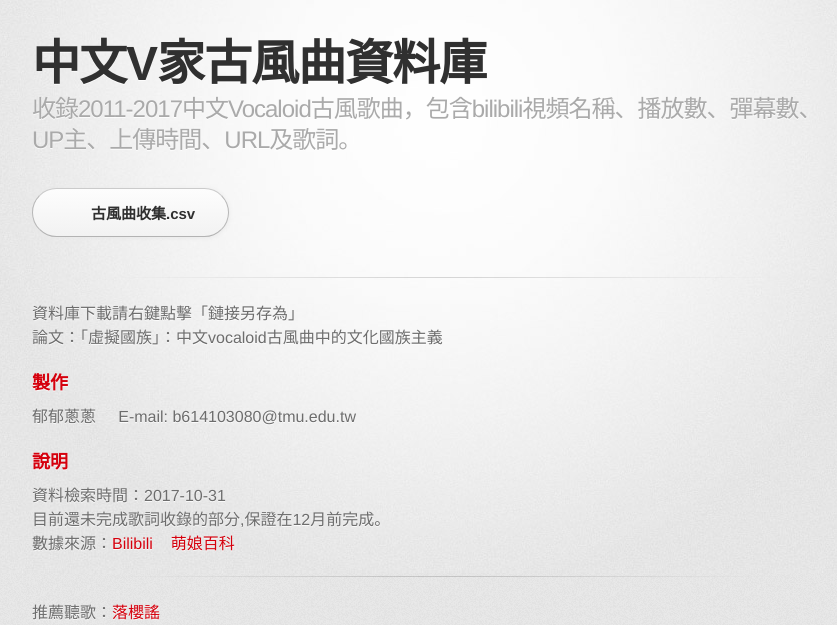
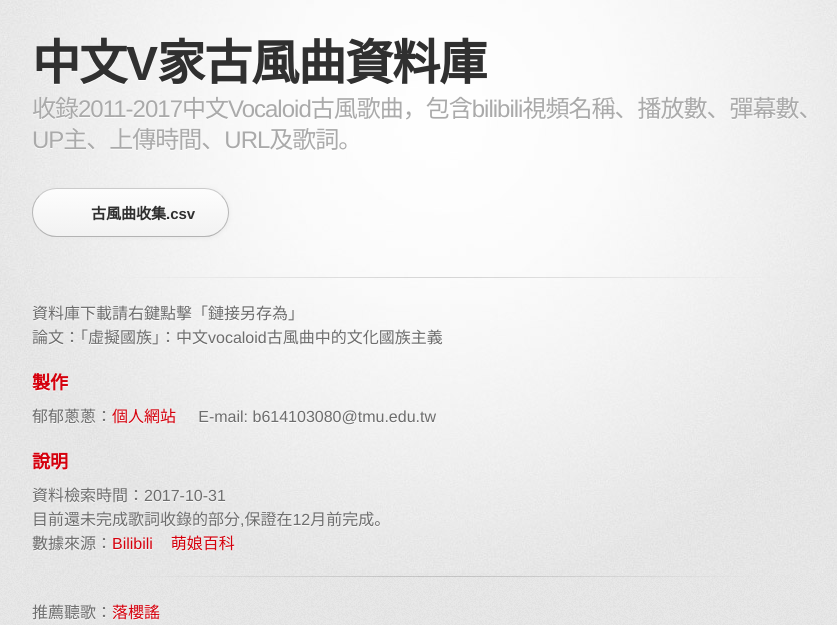
Before and after one commit to fireindark707/ChineseV_GUFENG, a Jekyll site: the page built from docs/index.md, in a window 1280 px wide, cut to the strip 0-625 px from the top of the page. Shown: the whole strip, without its empty margins (198-1035 px from the left). Built offline with Jekyll 4.4.1, drawn with Linux system fonts in a browser that asks for light colours; some web fonts are replaced.

Commit message:
Update index.md

```diff
--- a/docs/index.md
+++ b/docs/index.md
@@ -4,7 +4,7 @@ layout: default
 資料庫下載請右鍵點擊「鏈接另存為」
 論文：「虛擬國族」：中文vocaloid古風曲中的文化國族主義
 ### 製作
-郁郁蔥蔥
+郁郁蔥蔥：[個人網站](https://b614103080.github.io)
 E-mail: b614103080@tmu.edu.tw
 ### 說明
 資料檢索時間：2017-10-31
```
